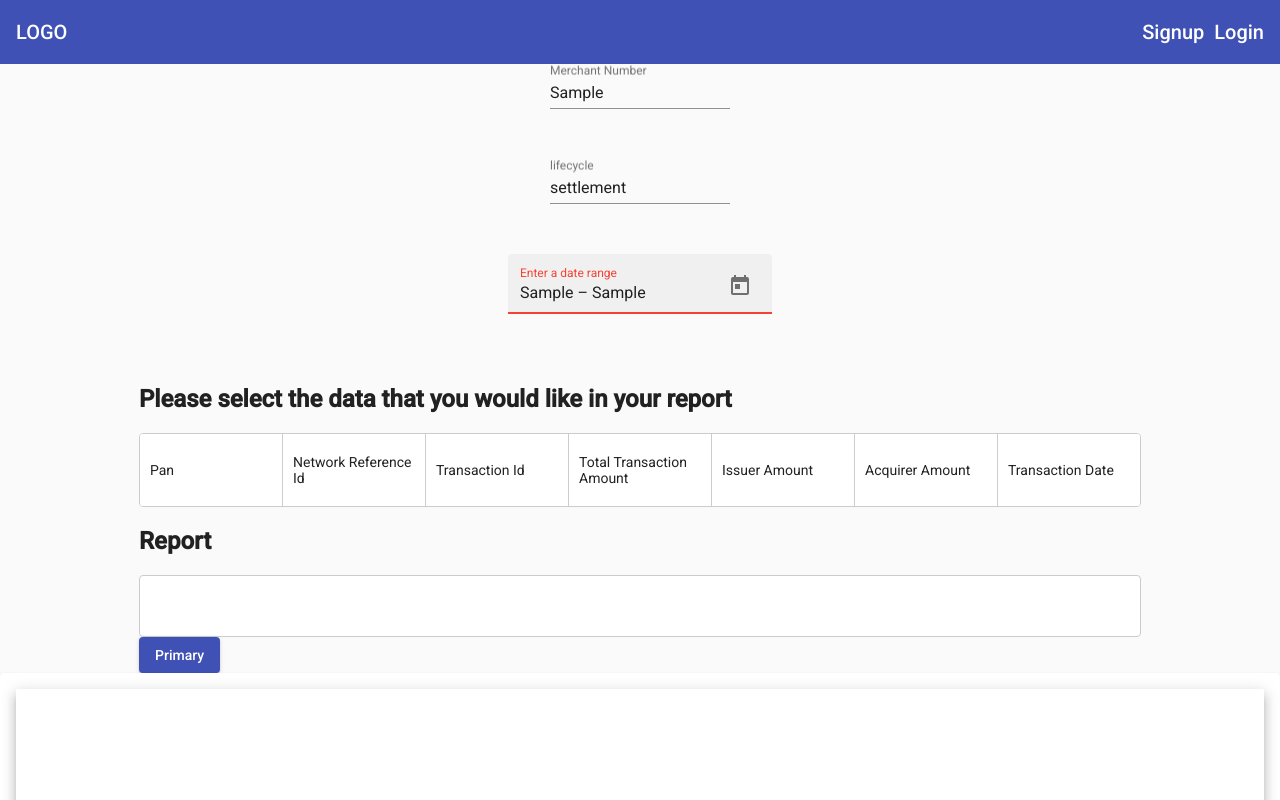
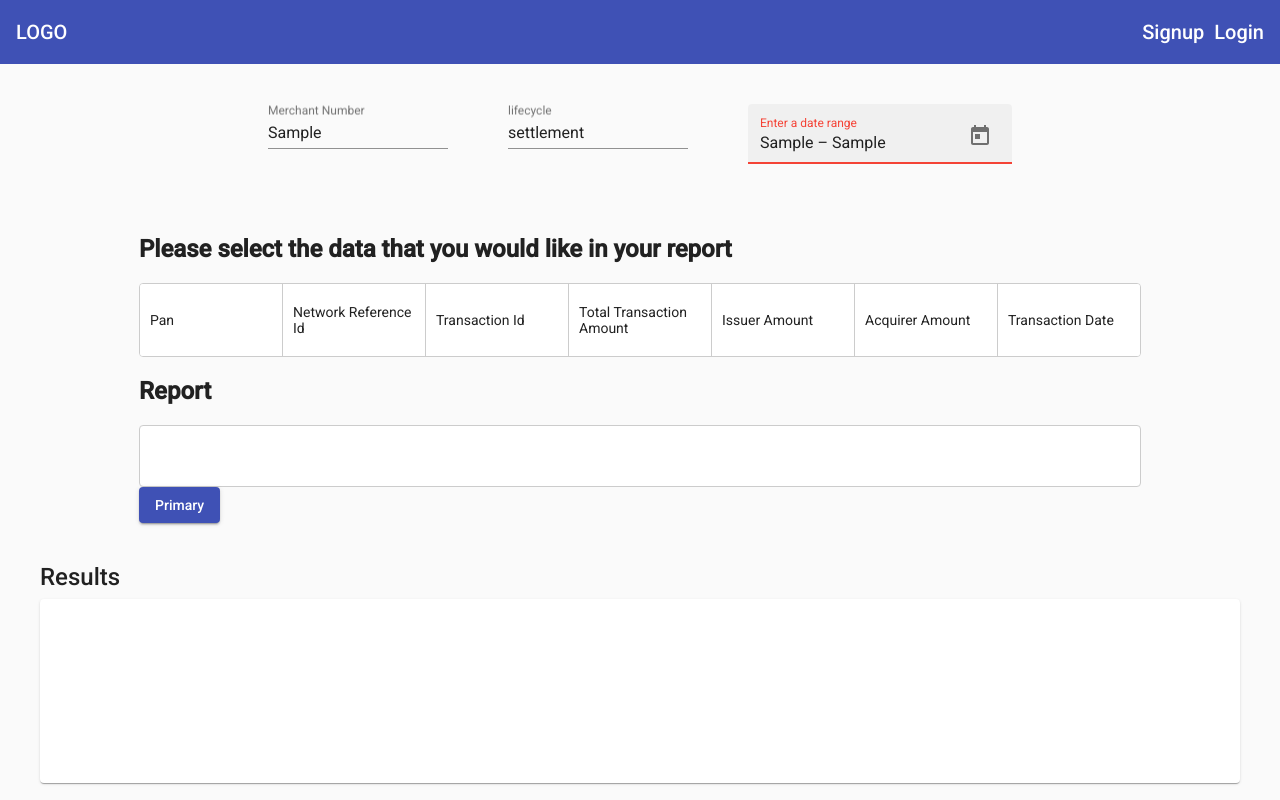
Before and after one commit to shytownish/raven-partners-ui-, an Angular app: page / in a window 1280 px wide. Both pictures are taken after typing "Sample", "Sample", "Sample" into the empty fields and a click on the button "Primary". Built offline with nearby package versions, Linux system fonts and the light colour scheme.

Commit message:
modify display

```diff
--- a/src/app/navigation/header/header.component.html
+++ b/src/app/navigation/header/header.component.html
@@ -1,4 +1,4 @@
-<mat-toolbar color="primary">
+<mat-toolbar color="primary" fxLayoutGap="200px">
   <div fxHide.gt-xs>
     <button mat-icon-button (click)="onToggleSidenav()">
       <mat-icon>menu</mat-icon>
--- a/src/app/welcome/display/display.component.css
+++ b/src/app/welcome/display/display.component.css
@@ -1,3 +1,7 @@
 table {
   width: 50%;
 }
+
+.vertical-gap {
+  margin: 40px;
+}
--- a/src/app/welcome/display/display.component.html
+++ b/src/app/welcome/display/display.component.html
@@ -1,44 +1,19 @@
-<!--<table mat-table [dataSource]="dataSource" class="mat-elevation-z8">-->
+<div class="vertical-gap">
 
-<!--  &lt;!&ndash;- Note that these columns can be defined in any order.-->
-<!--        The actual rendered columns are set as a property on the row definition" &ndash;&gt;-->
 
-<!--&lt;!&ndash;  &lt;!&ndash; Position Column &ndash;&gt;&ndash;&gt;-->
-<!--&lt;!&ndash;  <ng-container matColumnDef="position">&ndash;&gt;-->
-<!--&lt;!&ndash;    <th mat-header-cell *matHeaderCellDef> No. </th>&ndash;&gt;-->
-<!--&lt;!&ndash;    <td mat-cell *matCellDef="let element"> {{element.position}} </td>&ndash;&gt;-->
-<!--&lt;!&ndash;  </ng-container>&ndash;&gt;-->
 
-<!--&lt;!&ndash;  &lt;!&ndash; Name Column &ndash;&gt;&ndash;&gt;-->
-<!--&lt;!&ndash;  <ng-container matColumnDef="name">&ndash;&gt;-->
-<!--&lt;!&ndash;    <th mat-header-cell *matHeaderCellDef> Name </th>&ndash;&gt;-->
-<!--&lt;!&ndash;    <td mat-cell *matCellDef="let element"> {{element.name}} </td>&ndash;&gt;-->
-<!--&lt;!&ndash;  </ng-container>&ndash;&gt;-->
+<mat-card-title>
+  Results
+</mat-card-title>
 
-<!--&lt;!&ndash;  &lt;!&ndash; Weight Column &ndash;&gt;&ndash;&gt;-->
-<!--&lt;!&ndash;  <ng-container matColumnDef="weight">&ndash;&gt;-->
-<!--&lt;!&ndash;    <th mat-header-cell *matHeaderCellDef> Weight </th>&ndash;&gt;-->
-<!--&lt;!&ndash;    <td mat-cell *matCellDef="let element"> {{element.weight}} </td>&ndash;&gt;-->
-<!--&lt;!&ndash;  </ng-container>&ndash;&gt;-->
-
-<!--  &lt;!&ndash; Symbol Column &ndash;&gt;-->
-<!--  <ng-container matColumnDef="Pan">-->
-<!--    <th mat-header-cell *matHeaderCellDef> {{display[0]}}test </th>-->
-<!--    <td mat-cell *matCellDef="let element"> {{element.Pan}} </td>-->
-<!--  </ng-container>-->
-
-<!--  <tr mat-header-row *matHeaderRowDef="display"></tr>-->
-<!--  <tr mat-row *matRowDef="let row; columns: display;"></tr>-->
-<!--</table>-->
-
-<mat-card>
-  <div class="example-container mat-elevation-z8"  fxLayoutAlign="center">
+<mat-card fxLayoutGap="60px">
+  <div class="example-container"  fxLayoutAlign="center">
     <table mat-table #table [dataSource]="dataSource">
 
       <!-- Generic column definition -->
       <ng-container *ngFor="let column of display" [cdkColumnDef]="column">
         <th mat-header-cell *cdkHeaderCellDef>{{ column }}</th>
-        <td md-cell *cdkCellDef="let row"> {{getLabel(column) | json }}    Test {{   row[getLabel(column)] }}</td>
+        <td md-cell *cdkCellDef="let row">{{row[getLabel(column)] }}</td>
       </ng-container>
 
       <tr mat-header-row *cdkHeaderRowDef="displayedColumns"></tr>
@@ -46,3 +21,5 @@
     </table>
   </div>
 </mat-card>
+
+</div>
--- a/src/app/welcome/welcome.component.css
+++ b/src/app/welcome/welcome.component.css
@@ -56,7 +56,9 @@
   margin-left: 8px;
   min-width: 120px;
 }
-
+.vertical-gap {
+  margin: 40px;
+}
 .example-button-row {
   display: table-cell;
   width: 490px;
--- a/src/app/welcome/welcome.component.html
+++ b/src/app/welcome/welcome.component.html
@@ -1,15 +1,17 @@
+
+
 <section class="signup-form">
 
   <form fxLayout="column" fxLayoutAlign="center center" fxLayoutGap="30px" #f="ngForm" (ngSubmit)="onSubmit(f)">
 
+    <div fxLayout="row" class="vertical-gap" fxLayoutGap="60px">
   <!-- range -->
-    <mat-form-field fxLayoutGap="30px">
+    <mat-form-field fxLayoutGap="200px">
       <input type="text" matInput placeholder="Merchant Number" ngModel name="merchantNumber"   #merchantNumber="ngModel">
     </mat-form-field>
 
     <mat-form-field hintLabel="">
       <input type="text" matInput placeholder="lifecycle"  [(ngModel)]="value" ngModel name="lifecycle"  minlength="6" #lifecycle="ngModel">
-
     </mat-form-field>
   <!-- end range -->
 
@@ -25,7 +27,7 @@
   <mat-date-range-picker #picker></mat-date-range-picker>
   </mat-form-field>
     <!-- End Calender -->
-
+    </div>
   <div>
     <div class="example-container">
   <h2>Please select the data that you would like in your report</h2>
```
